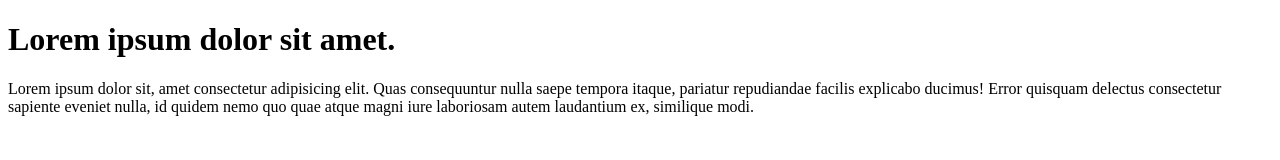
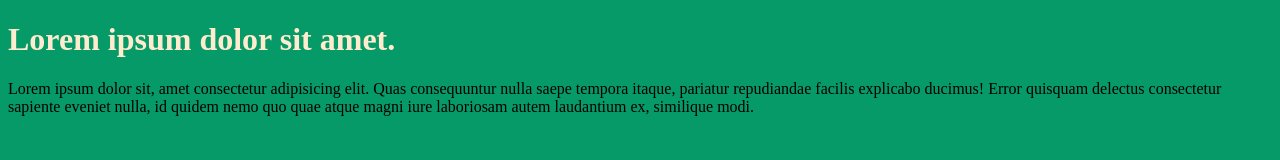
Before and after one commit to Cocconya/vjezbaGit2, a plain HTML site: page index.html in a window 1280 px wide. Drawn offline with Linux system fonts and the light colour scheme.

Commit message:
add styles

```diff
--- a/index.html
+++ b/index.html
@@ -4,6 +4,7 @@
     <meta charset="UTF-8" />
     <meta name="viewport" content="width=device-width, initial-scale=1.0" />
     <title>Git vjezba - drugo predavanje</title>
+    <link rel="stylesheet" href="style.css" />
   </head>
   <body>
     <h1>Lorem ipsum dolor sit amet.</h1>
--- /dev/null
+++ b/style.css
@@ -0,0 +1,6 @@
+body {
+    background-color: rgb(6, 154, 105);
+}
+h1 {
+    color: blanchedalmond;
+}
```
